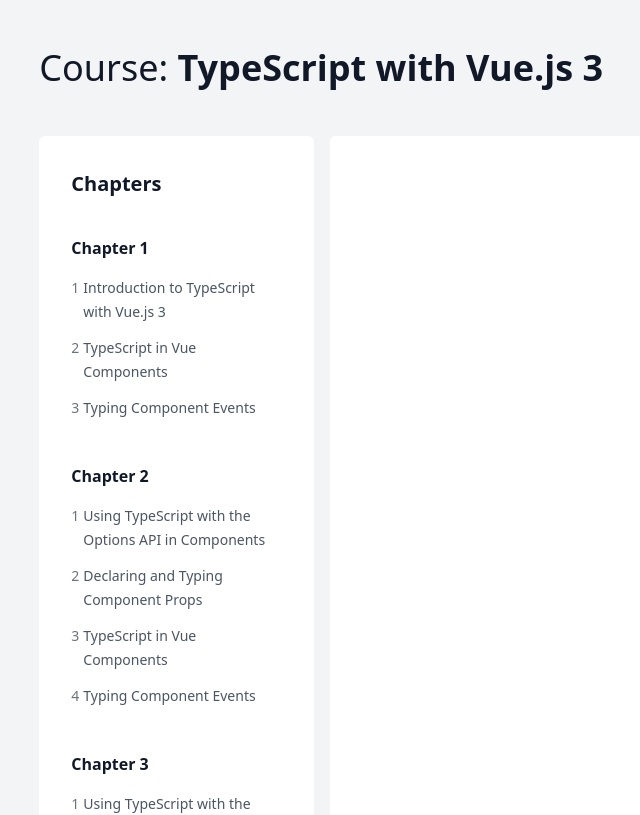
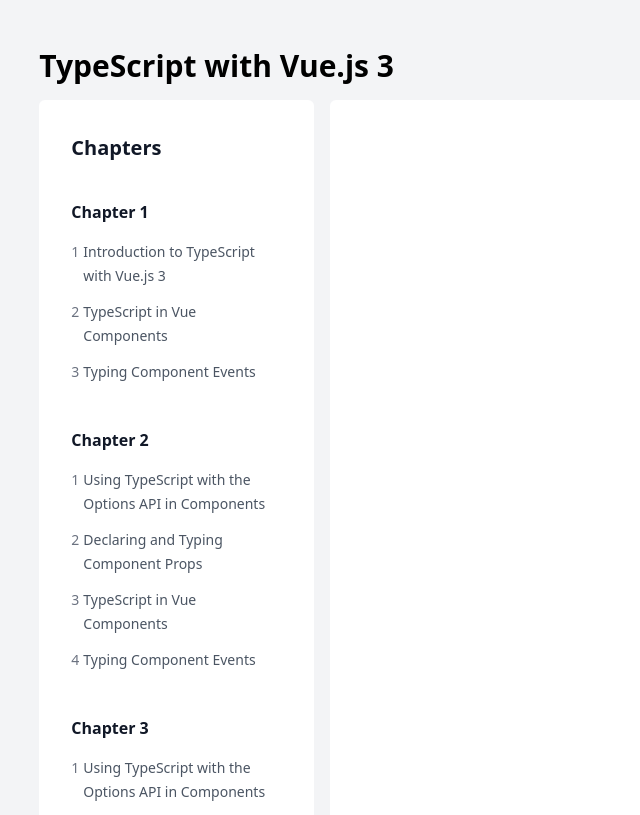
Before and after one commit to MarineGlawnick/mastering-nuxt-3, a Nuxt app: page /course in a window 1280 px wide. Shown: the top 815 px of the page, without its empty margins (158-798 px from the left). Built offline with nearby package versions, Linux system fonts and the light colour scheme; no server answers.

Commit message:
4-6-logging-in-with-github

```diff
--- /dev/null
+++ b/components/UserCard.vue
@@ -0,0 +1,15 @@
+<template>
+  <div v-if="user" class="rounded p-3 flex items-center space-x-3 bg-white">
+    <img :src="profile" class="rounded-full w-12 h-12 border-2 border-blue-400"/>
+    <div class="text-right">
+      <div class="font-medium">{{ name }}</div>
+      <button class="text-sm underline text-slate-500">Log out</button>
+    </div>
+  </div>
+</template>
+
+<script lang="ts" setup>
+const user = useSupabaseUser();
+const name = computed(() => user?.value.user_metadata.full_name);
+const profile = computed(() => user?.value.user_metadata.avatar_url);
+</script>
--- a/pages/course.vue
+++ b/pages/course.vue
@@ -1,12 +1,12 @@
 <template>
   <div>
-    <div class="prose mb-12">
-      <h1>
-        <span class="font-medium">
-          Course:
-          <span class="font-bold">{{ title }}</span>
-        </span>
+    <div class="mb-4 flex justify-between items-center w-full">
+      <h1 class="text-3xl">
+      <span class="font-medium">
+        <span class="font-bold">{{ title }}</span>
+      </span>
       </h1>
+      <UserCard/>
     </div>
 
     <div class="flex flex-row justify-center flex-grow">
--- a/pages/login.vue
+++ b/pages/login.vue
@@ -1,7 +1,7 @@
 <template>
   <div class="prose w-full max-w-2xl h-9">
     <h1>Log in to {{ title }}</h1>
-    <button class="bg-blue-500 text-white font-bold py-2 px-4 rounded">
+    <button class="bg-blue-500 text-white font-bold py-2 px-4 rounded" @click="login">
       Log in with Github
     </button>
   </div>
@@ -9,4 +9,13 @@
 
 <script lang="ts" setup>
 const {title} = useCourse();
+const supabase = useSupabaseClient();
+const login = async () => {
+  const {error} = await supabase.auth.signInWithOAuth({
+    provider: 'github',
+  });
+  if (error) {
+    console.error(error);
+  }
+};
 </script>
```
